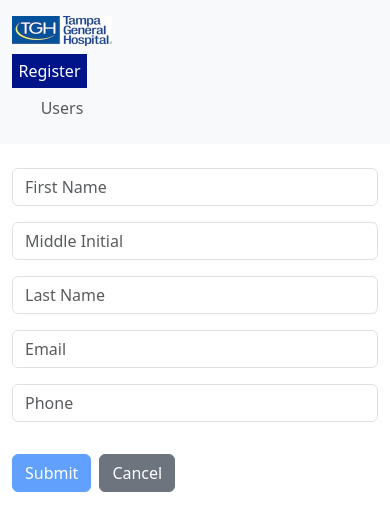
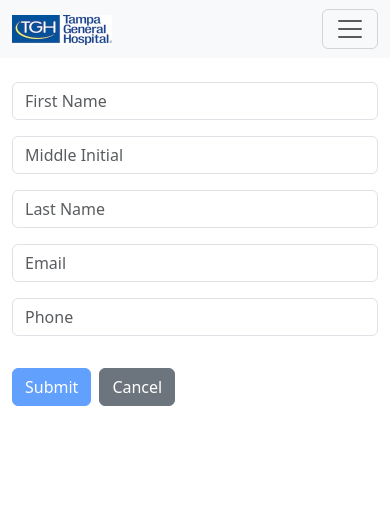
Before and after one commit to bret-short/tgh-test-registration-project, an Angular app: page /register in a window 390 px wide. Shown: the top 530 px of the page. Built offline with nearby package versions, Linux system fonts and the light colour scheme.

Commit message:
reverting back again to hamburger and adding middleInitial validator

```diff
--- a/src/app/navbar/navbar.component.html
+++ b/src/app/navbar/navbar.component.html
@@ -1,30 +1,39 @@
 <nav class="navbar navbar-expand-lg navbar-light bg-light">
-  <!-- Container wrapper -->
-  <div class="container">
+  <div class="container-fluid">
+    <!-- Navbar brand or logo -->
+    <a class="navbar-brand" href="/">
+      <img src="assets/TGH Logo 800px.jpg" alt="Logo" class="nav-link-logo" />
+    </a>
+
+    <!-- Navbar toggler button for small screens -->
+    <button
+      class="navbar-toggler"
+      type="button"
+      data-bs-toggle="collapse"
+      data-bs-target="#navbarToggleExternalContent"
+      aria-controls="navbarNav"
+      aria-expanded="false"
+      aria-label="Toggle navigation"
+    >
+      <span class="navbar-toggler-icon"></span>
+    </button>
+
+    <!-- Navbar links -->
+    <div class="collapse navbar-collapse" id="navbarToggleExternalContent">
       <ul class="navbar-nav me-auto mb-2 mb-lg-0">
-      <li>
-        <a href="/" routerLink="/" class="nav-link">
-          <img src="assets/TGH Logo 800px.jpg" alt="" class="nav-link-logo" />
-        </a>
-      </li>
         <li class="nav-item">
-        <a
-          routerLink="/register"
-          routerLinkActive="active"
-          class="nav-link text-center"
+          <a class="nav-link" routerLink="/register" routerLinkActive="active"
             >Register</a
           >
         </li>
         <li class="nav-item">
-        <a
-          routerLink="/users"
-          routerLinkActive="active"
-          class="nav-link text-center"
+          <a class="nav-link" routerLink="/users" routerLinkActive="active"
             >Users</a
           >
         </li>
       </ul>
     </div>
+  </div>
 </nav>
 
 <!-- Router Outlet for rendering the components -->
--- a/src/app/registration-form/registration-form.component.html
+++ b/src/app/registration-form/registration-form.component.html
@@ -34,6 +34,12 @@
         [(ngModel)]="middleInitial"
         class="form-control"
       />
+      <small
+        *ngIf="middleInitial && middleInitial.length !== 1"
+        class="form-text text-danger"
+      >
+        Middle Initial must be a single letter.
+      </small>
     </div>
     <div class="col-md-5 mb-0">
       <input
--- a/src/app/registration-form/registration-form.component.ts
+++ b/src/app/registration-form/registration-form.component.ts
@@ -61,6 +61,10 @@ export class RegistrationFormComponent {
 
     if (user.phone && !this.checkPhoneNumberValidity(user.phone)) {
       this.toastr.error('Phone number must be 10 digit number.', 'Error');
+      return;
+    }
+    if (user.middleInitial && user.middleInitial.length !== 1) {
+      this.toastr.error('Middle Initial must be a single letter.', 'Error');
       return;
     }
 
```
Lines whose indentation alone changed are shown as unchanged.
